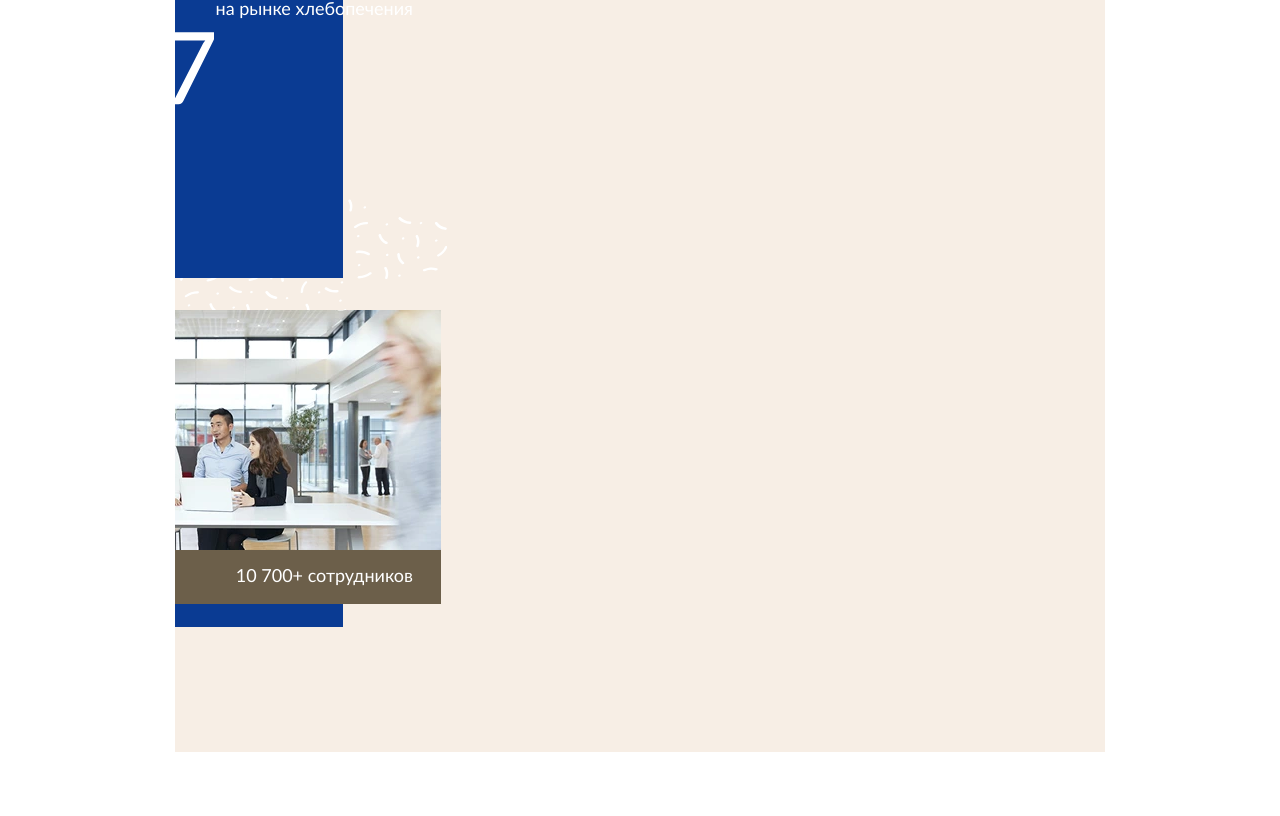
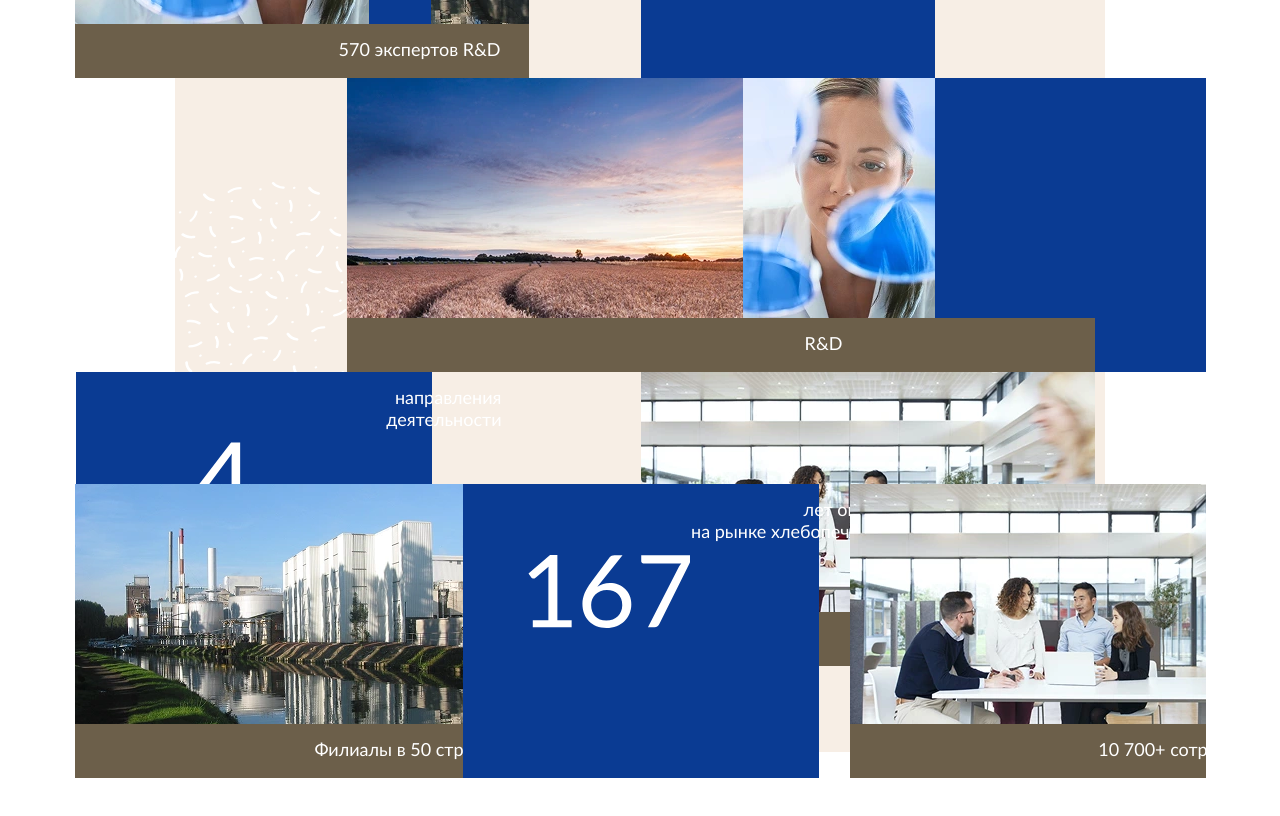
Before and after one commit to sprait38/htdev, a plain HTML site: page index.html in a window 1280 px wide. Shown: the part 3695-4511 px from the top of the page. Before the commit the page ends 4447 px from the top, so only its background shows below. Drawn offline with Linux system fonts and the light colour scheme.

Commit message:
dom_poslednee

```diff
--- a/css/style.css
+++ b/css/style.css
@@ -125,6 +125,7 @@ ul {
     position: absolute;
     width: 267px;
     height: 103px;
+    left: 60px;
     z-index: 1;
 }
 
@@ -444,14 +445,54 @@ main {
     width: 356px !important;
     height: 317px;
     background: var(--primary-color-h2);
-    position: relative;
+    position: absolute;
     transition-property: transform;
+}
+
+.swiper-slide:nth-of-type(2) {
+    top: 0px;
+    left: 388px;
+}
+
+.swiper-slide:nth-of-type(3) {
+    top: 0px;
+    left: 775px;
+}
+
+.swiper-slide:nth-of-type(4) {
+    top: 348px;
+    left: 0px;
+}
+
+.swiper-slide:nth-of-type(5) {
+    top: 348px;
+    left: 388px;
+}
+
+.swiper-slide:nth-of-type(6) {
+    top: 348px;
+    left: 775px;
+}
+
+.swiper-slide:nth-of-type(7) {
+    top: 700px;
+    left: 0px;
+}
+
+.swiper-slide:nth-of-type(8) {
+    top: 700px;
+    left: 388px;
+}
+
+.swiper-slide:nth-of-type(9) {
+    top: 700px;
+    left: 775px;
 }
 
 .swiper-wrapper {
     flex-wrap: wrap;
     flex-direction: column;
-    align-content: flex-start;
+    transform: translate3d(0px, 0px, 0px) !important;
 }
 
 .swiper-button-next,
@@ -556,51 +597,69 @@ main {
     color: var(--primary-color-text);
 }
 
-.Duffeer_list {
+.Duffeer_swiper {
+    position: absolute;
+    top: 172px;
+}
+
+.Duffeer_swiper:not(:last-child) {
+    margin-bottom: 0px;
+}
+
+.Duffeer_swiper_wrapper {
+    flex-wrap: wrap;
+    flex-direction: row;
+}
+
+.Duffeer_swiper-slide {
     position: absolute;
     display: flex;
     flex-direction: column;
     flex-wrap: wrap;
-    top: 282px;
-    height: 882px;
-    width: 859px;
-}
-
-.Duffbeer_item:nth-of-type(2) {
-    position: absolute;
     top: 0px;
-    left: 565px;
-}
-
-.Duffbeer_item:nth-of-type(3) {
-    position: absolute;
-    top: 588px;
-    left: 565px;
-    background: var(--primary-color-billet);
-    width: 293px;
+    left: 0px;
     height: 294px;
 }
 
-.Duffbeer_item:nth-of-type(4) {
+.Duffeer_swiper-slide:nth-of-type(2) {
+    position: absolute;
+    top: 0px;
+    left: 566px;
+    width: 294px !important;
+    margin-bottom: 0px;
+}
+
+.Duffeer_swiper-slide:nth-of-type(3) {
+    position: absolute;
+    top: 588px;
+    left: 566px;
+    background: var(--primary-color-billet);
+    width: 294px !important;
+    margin-bottom: 0px;
+}
+
+.Duffeer_swiper-slide:nth-of-type(4) {
     position: absolute;
     top: 294px;
-    left: 565px;
+    left: 566px;
+    width: 565px !important;
+    margin-bottom: 0px;
 }
 
-.Duffbeer_item:nth-of-type(5) {
+.Duffeer_swiper-slide:nth-of-type(5) {
     position: absolute;
     top: 588px;
-    left: 0px;
-
+    left: 1px;
+    margin-bottom: 0px;
 }
 
-.Duffbeer_item:nth-of-type(6) {
+.Duffeer_swiper-slide:nth-of-type(6) {
     position: absolute;
     top: 294px;
-    left: 271px;
+    left: 272px;
     background: var(--primary-color-billet);
-    width: 294px;
-    height: 294px;
+    width: 294px !important;
+    margin-bottom: 0px;
 }
 
 .Duffbeer_image {
@@ -617,7 +676,7 @@ main {
     z-index: 1;
 }
 
-.Duffbeer_item:nth-of-type(2) .Duffbeer_billet {
+.Duffeer_swiper-slide:nth-of-type(2) .Duffbeer_billet {
     background: var(--primary-color-billet);
     width: 294px;
     height: 54px;
@@ -639,28 +698,28 @@ main {
     color: var(--primary-color-hero-fon);
 }
 
-.Duffbeer_item:nth-of-type(2) .Duffbeer_billet .Duffbeer_billet_span {
+.Duffeer_swiper-slide:nth-of-type(2) .Duffbeer_billet .Duffbeer_billet_span {
     text-align: left;
     left: 40px;
 }
 
-.Duffbeer_item:nth-of-type(3) .Duffbeer_billet_span {
+.Duffeer_swiper-slide:nth-of-type(3) .Duffbeer_billet_span {
     text-align: left;
     left: 90px;
     top: 178px;
     width: 225px;
 }
 
-.Duffbeer_item:nth-of-type(4) .Duffbeer_billet .Duffbeer_billet_span {
+.Duffeer_swiper-slide:nth-of-type(4) .Duffbeer_billet .Duffbeer_billet_span {
     text-align: left;
     left: 40px;
 }
 
-.Duffbeer_item:nth-of-type(5) .Duffbeer_billet .Duffbeer_billet_span {
+.Duffeer_swiper-slide:nth-of-type(5) .Duffbeer_billet .Duffbeer_billet_span {
     left: 270px;
 }
 
-.Duffbeer_item:nth-of-type(6) .Duffbeer_billet_span {
+.Duffeer_swiper-slide:nth-of-type(6) .Duffbeer_billet_span {
     text-align: center;
     left: 35px;
     top: 178px;
@@ -777,18 +836,3 @@ main {
     fill: var(--primary-color-hero-fon);
     cursor: pointer;
 }
-
-
-/* Стили для кнопок. Мы ведь порядочные разработчики, негоже простые ссылки оставлять */
-
-a {
-    padding: 20px;
-    display: inline-block;
-    text-decoration: none;
-    background-color: #0df743;
-    margin: 10px;
-    color: #f00d0d;
-    border-radius: 3px;
-    z-index: 5;
-    position: absolute;
-}
--- a/index.html
+++ b/index.html
@@ -347,7 +347,7 @@
         <div class="Duffbeer_vector"></div>
         <span class="Duffbeer_span">Ключевой мировой игрок <br> в области ферментации</span>
         <div class="swiper Duffeer_swiper">
-          <div class="swiper-wrapper">
+          <div class="swiper-wrapper Duffeer_swiper_wrapper">
             <div class="swiper-slide Duffeer_swiper-slide">
               <picture class="Duffbeer_image">
                 <source type="image/webp" srcset="./img/DuffBeer/DuffBeer.webp" media="(min-width: 1340px)" />
--- a/js/index.js
+++ b/js/index.js
@@ -9,7 +9,7 @@ var swiper1 = new Swiper('.mySwiper', {
             spaceBetween: 31,
         },
         1339: {
-            slidesPerView: 9,
+            slidesPerView: 0,
             spaceBetween: 31,
             allowTouchMove: false,
             allowSlideNext: false,
@@ -35,15 +35,15 @@ var swiper2 = new Swiper('.Duffeer_swiper', {
     breakpoints: {
         320: {
             slidesPerView: 1,
-            spaceBetween: 30
+            spaceBetween: 0
         },
         1019: {
             slidesPerView: 2,
-            spaceBetween: 30,
+            spaceBetween: 0,
         },
         1339: {
-            slidesPerView: 4,
-            spaceBetween: 31,
+            slidesPerView: 0,
+            spaceBetween: 0,
             allowTouchMove: false,
             allowSlideNext: false,
             allowSlidePrev: false,
```
